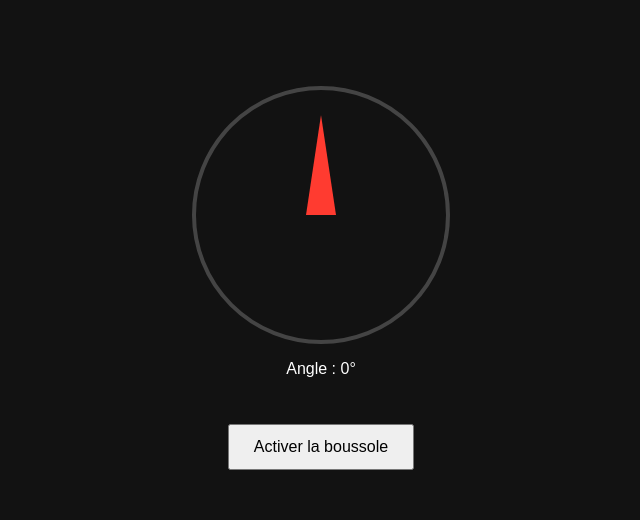
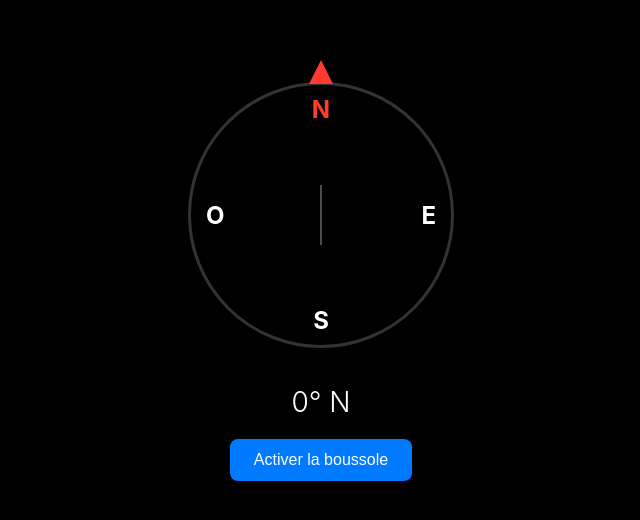
Before and after one commit to dboubacar693-arch/navigation, a plain HTML site: page index.html in a window 1280 px wide. Shown: the part 122-642 px from the top of the page, without its empty margins (319-959 px from the left). Drawn offline with Linux system fonts and the light colour scheme.

Commit message:
Update index.html

```diff
--- a/index.html
+++ b/index.html
@@ -3,7 +3,7 @@
 <head>
   <meta charset="UTF-8">
   <meta name="viewport" content="width=device-width, initial-scale=1.0">
-  <title>Boussole Simple</title>
+  <title>Boussole Cadran Rotatif</title>
   <style>
     body {
       display: flex;
@@ -12,92 +12,146 @@
       justify-content: center;
       height: 100vh;
       margin: 0;
-      background-color: #121212;
+      background-color: #000000;
       color: white;
-      font-family: sans-serif;
+      font-family: -apple-system, BlinkMacSystemFont, "Segoe UI", Roboto, sans-serif;
     }
 
-    /* Le cercle de la boussole */
-    #boussole {
-      width: 250px;
-      height: 250px;
-      border: 4px solid #444;
-      border-radius: 50%;
+    /* Conteneur principal */
+    #conteneur-boussole {
       position: relative;
+      width: 280px;
+      height: 280px;
       display: flex;
       align-items: center;
       justify-content: center;
     }
 
-    /* La flèche qui va tourner */
-    #fleche {
+    /* LA FLÈCHE FIXE : pointe toujours vers le haut du téléphone */
+    #fleche-fixe {
+      position: absolute;
+      top: -15px; /* Dépasse légèrement en haut du cercle */
       width: 0;
       height: 0;
-      border-left: 15px solid transparent;
-      border-right: 15px solid transparent;
-      border-bottom: 100px solid #ff3b30; /* Pointe rouge vers le haut */
-      transform-origin: bottom center; /* Pivot au centre du cercle */
+      border-left: 12px solid transparent;
+      border-right: 12px solid transparent;
+      border-bottom: 24px solid #ff3b30; /* Triangle rouge fixe */
+      z-index: 10; /* Toujours au-dessus du cadran */
+    }
+
+    /* Trait central fixe (optionnel, comme sur iPhone) */
+    #croix-centrale {
       position: absolute;
-      top: 25px;
-      transition: transform 0.1s ease-out; /* Animation fluide */
+      width: 2px;
+      height: 60px;
+      background-color: rgba(255, 255, 255, 0.3);
+      z-index: 5;
+    }
+
+    /* LE CADRAN ROTATIF : contient N, S, E, O */
+    #cadran {
+      width: 260px;
+      height: 260px;
+      border: 3px solid #333;
+      border-radius: 50%;
+      position: relative;
+      transition: transform 0.1s ease-out;
+    }
+
+    /* Style des lettres cardinales */
+    .point {
+      position: absolute;
+      font-size: 24px;
+      font-weight: bold;
+    }
+
+    .nord { top: 10px; left: 50%; transform: translateX(-50%); color: #ff3b30; }
+    .sud  { bottom: 10px; left: 50%; transform: translateX(-50%); }
+    .est  { right: 15px; top: 50%; transform: translateY(-50%); }
+    .ouest{ left: 15px; top: 50%; transform: translateY(-50%); }
+
+    #cap-texte {
+      margin-top: 30px;
+      font-size: 28px;
+      font-weight: 300;
     }
 
     button {
-      margin-top: 30px;
+      margin-top: 20px;
       padding: 12px 24px;
       font-size: 16px;
+      border-radius: 8px;
+      border: none;
+      background-color: #007aff;
+      color: white;
       cursor: pointer;
     }
   </style>
 </head>
 <body>
 
-  <div id="boussole">
-    <div id="fleche"></div>
+  <div id="conteneur-boussole">
+    <!-- Élément fixe qui montre l'avant du téléphone -->
+    <div id="fleche-fixe"></div>
+    <div id="croix-centrale"></div>
+
+    <!-- Disque entier qui va tourner -->
+    <div id="cadran">
+      <div class="point nord">N</div>
+      <div class="point est">E</div>
+      <div class="point sud">S</div>
+      <div class="point ouest">O</div>
+    </div>
   </div>
-  <p id="angle">Angle : 0°</p>
+
+  <div id="cap-texte">0° N</div>
   <button id="btn-start">Activer la boussole</button>
 
   <script>
-    const fleche = document.getElementById('fleche');
-    const texteAngle = document.getElementById('angle');
+    const cadran = document.getElementById('cadran');
+    const capTexte = document.getElementById('cap-texte');
     const bouton = document.getElementById('btn-start');
+
+    function obtenirDirection(degres) {
+      const directions = ['N', 'NE', 'E', 'SE', 'S', 'SO', 'O', 'NO'];
+      const index = Math.round(degres / 45) % 8;
+      return directions[index];
+    }
 
     function gererOrientation(event) {
       let cap = null;
 
-      // Pour iOS (Safari)
+      // iOS
       if (event.webkitCompassHeading) {
         cap = event.webkitCompassHeading;
       }
-      // Pour Android (Chrome)
+      // Android
       else if (event.alpha !== null) {
         cap = 360 - event.alpha;
       }
 
       if (cap !== null) {
-        // On arrondit l'angle
         const angle = Math.round(cap);
-        texteAngle.innerText = `Angle : ${angle}°`;
 
-        // Rotation inverse pour que la flèche pointe toujours vers le Nord
-        fleche.style.transform = `rotate(${-angle}deg)`;
+        // C'est le cadran entier qui tourne à l'inverse du téléphone
+        cadran.style.transform = `rotate(${-angle}deg)`;
+
+        // Affichage du cap suivi par la flèche fixe
+        capTexte.innerText = `${angle}° ${obtenirDirection(angle)}`;
       }
     }
 
     bouton.addEventListener('click', () => {
-      // iOS 13+ oblige à demander la permission à l'utilisateur
       if (typeof DeviceOrientationEvent.requestPermission === 'function') {
         DeviceOrientationEvent.requestPermission()
-          .then(permissionState => {
-            if (permissionState === 'granted') {
+          .then(state => {
+            if (state === 'granted') {
               window.addEventListener('deviceorientation', gererOrientation);
               bouton.style.display = 'none';
             }
           })
           .catch(console.error);
       } else {
-        // Android et autres navigateurs
         window.addEventListener('deviceorientationabsolute', gererOrientation);
         window.addEventListener('deviceorientation', gererOrientation);
         bouton.style.display = 'none';
```
